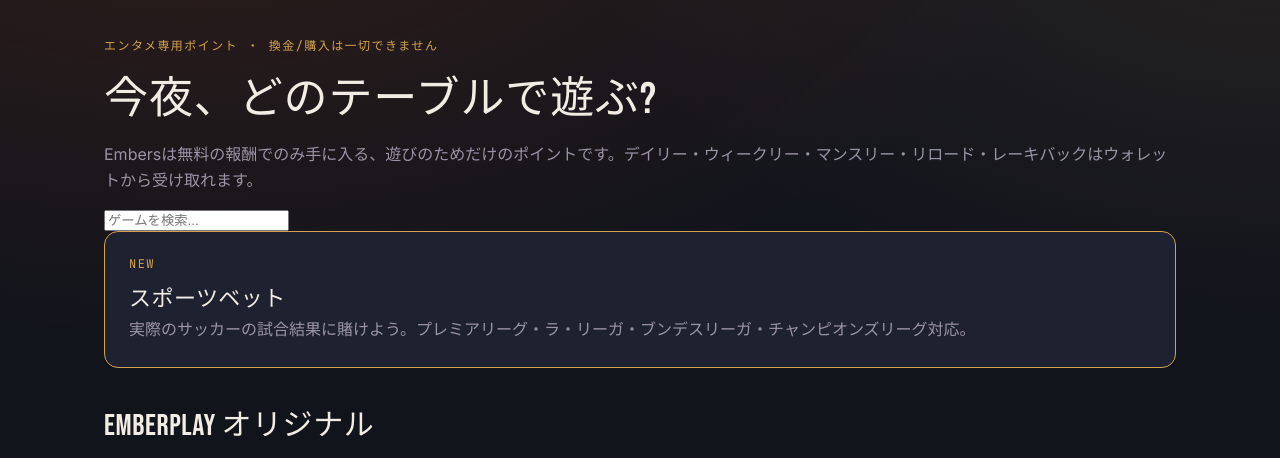
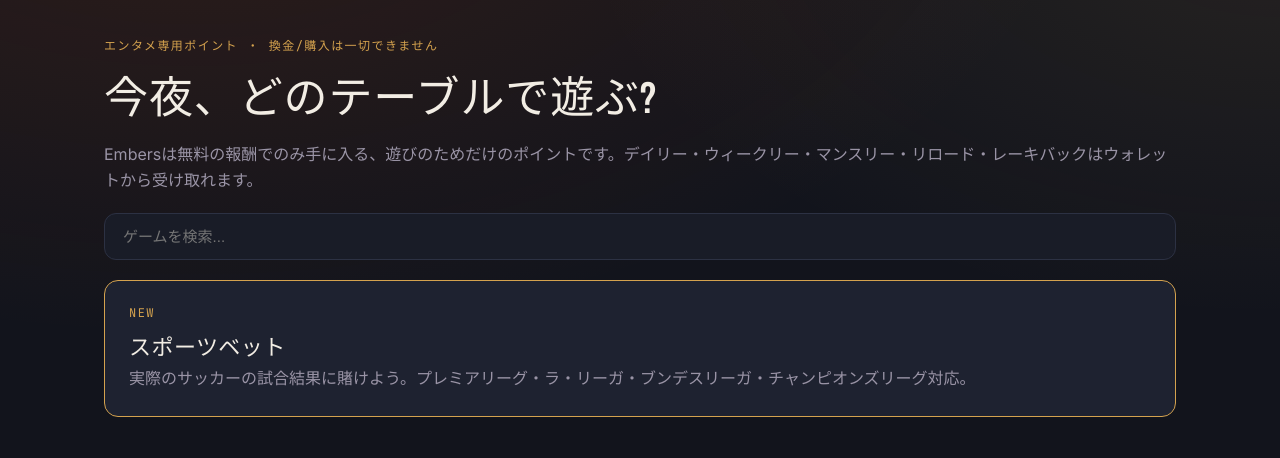
Before and after one commit to ebi12230928-svg/ebi-emberplay, a Flask app: page / in a window 1280 px wide. Shown: the part 83-541 px from the top of the page. Run offline with Flask 3, Linux system fonts and the light colour scheme; the visitor is signed in with stand-in values (Sample User, id 1); data that the repository does not hold is empty; parts of the project's set-up code (start-up, migrations or seed data) failed here and were passed over.

Commit message:
Add files via upload

```diff
--- a/static/css/style.css
+++ b/static/css/style.css
@@ -216,6 +216,26 @@
 h3 { font-size: 22px; }
 
 p { line-height: 1.6; color: var(--text-muted); }
+
+/* ── search bar ── */
+.search-bar {
+  margin: 20px 0;
+}
+
+.search-bar input {
+  width: 100%;
+  padding: 14px 18px;
+  border-radius: 12px;
+  border: 1px solid var(--panel-border);
+  background: var(--bg-raised);
+  color: var(--text);
+  font-size: 15px;
+}
+
+.search-bar input:focus {
+  outline: none;
+  border-color: var(--ember);
+}
 
 /* ── game grid (lobby) ── */
 .game-grid {
```
